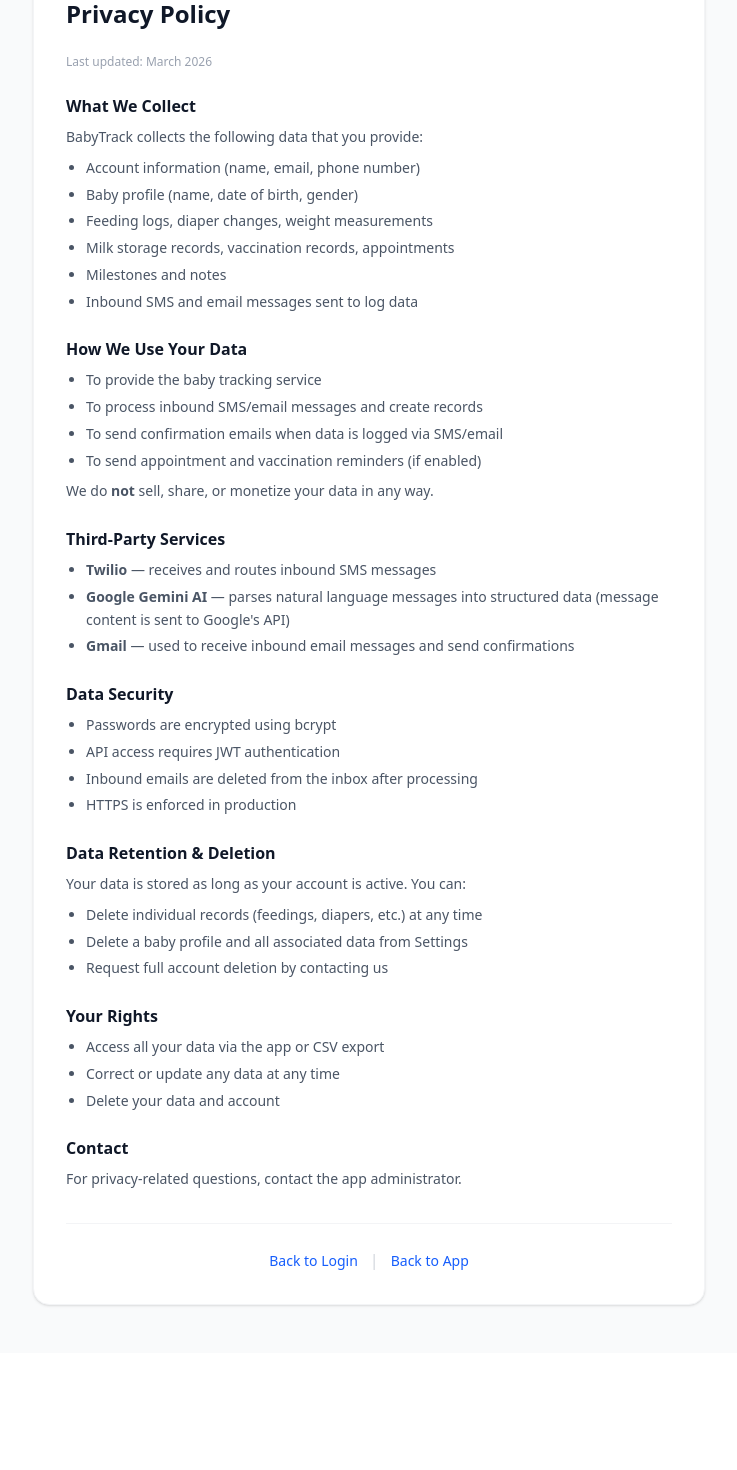
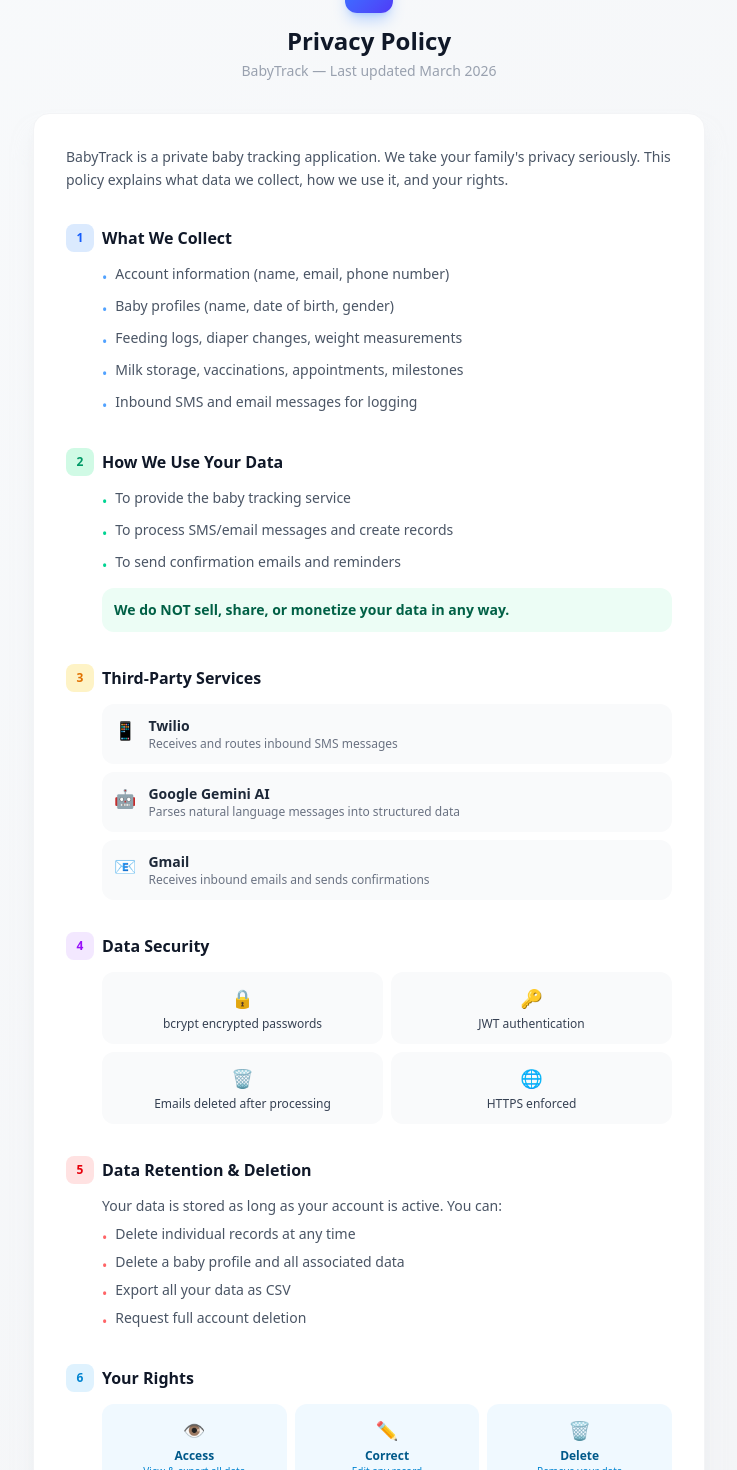
Before and after one commit to git4ruby/babytrack-frontend, a Vue app: page /privacy in a window 1280 px wide. Shown: the part 83-1553 px from the top of the page, without its empty margins (271-1008 px from the left). Before the commit the page ends 1436 px from the top, so only its background shows below. Built offline with nearby package versions, Linux system fonts and the light colour scheme.

Commit message:
Redesign privacy policy — branded header, numbered sections, icon cards, dark mode

```diff
--- a/src/views/PrivacyView.vue
+++ b/src/views/PrivacyView.vue
@@ -1,81 +1,138 @@
 <template>
-  <div class="min-h-screen bg-gray-50 py-12 px-4">
-    <div class="max-w-2xl mx-auto bg-white rounded-2xl shadow-sm border border-gray-100 p-8">
-      <h1 class="text-2xl font-bold text-gray-900 mb-6">Privacy Policy</h1>
-      <p class="text-xs text-gray-400 mb-6">Last updated: March 2026</p>
+  <div class="min-h-screen bg-gradient-to-br from-slate-50 to-gray-100 dark:from-gray-950 dark:to-gray-900 py-12 px-4">
+    <div class="max-w-2xl mx-auto">
+      <!-- Header -->
+      <div class="text-center mb-8">
+        <div class="inline-flex items-center justify-center w-12 h-12 rounded-xl bg-gradient-to-br from-blue-500 to-indigo-600 text-white text-lg font-bold shadow-lg shadow-blue-500/30 mb-3">B</div>
+        <h1 class="text-2xl font-black text-gray-900 dark:text-white">Privacy Policy</h1>
+        <p class="text-sm text-gray-400 mt-1">BabyTrack — Last updated March 2026</p>
+      </div>
 
-      <div class="space-y-6 text-sm text-gray-600 leading-relaxed">
+      <div class="bg-white dark:bg-gray-900 rounded-2xl shadow-xl shadow-gray-200/50 dark:shadow-none border border-gray-100 dark:border-gray-800 p-8 space-y-8">
+        <!-- Intro -->
+        <p class="text-sm text-gray-600 dark:text-gray-400 leading-relaxed">
+          BabyTrack is a private baby tracking application. We take your family's privacy seriously. This policy explains what data we collect, how we use it, and your rights.
+        </p>
+
         <section>
-          <h2 class="text-base font-bold text-gray-900 mb-2">What We Collect</h2>
-          <p>BabyTrack collects the following data that you provide:</p>
-          <ul class="list-disc pl-5 mt-2 space-y-1">
-            <li>Account information (name, email, phone number)</li>
-            <li>Baby profile (name, date of birth, gender)</li>
-            <li>Feeding logs, diaper changes, weight measurements</li>
-            <li>Milk storage records, vaccination records, appointments</li>
-            <li>Milestones and notes</li>
-            <li>Inbound SMS and email messages sent to log data</li>
+          <h2 class="flex items-center gap-2 text-base font-bold text-gray-900 dark:text-white mb-3">
+            <span class="w-7 h-7 rounded-lg bg-blue-100 dark:bg-blue-900/30 flex items-center justify-center text-blue-600 dark:text-blue-400 text-xs font-bold">1</span>
+            What We Collect
+          </h2>
+          <ul class="space-y-2 text-sm text-gray-600 dark:text-gray-400 pl-9">
+            <li class="flex items-start gap-2"><span class="text-blue-400 mt-1">•</span>Account information (name, email, phone number)</li>
+            <li class="flex items-start gap-2"><span class="text-blue-400 mt-1">•</span>Baby profiles (name, date of birth, gender)</li>
+            <li class="flex items-start gap-2"><span class="text-blue-400 mt-1">•</span>Feeding logs, diaper changes, weight measurements</li>
+            <li class="flex items-start gap-2"><span class="text-blue-400 mt-1">•</span>Milk storage, vaccinations, appointments, milestones</li>
+            <li class="flex items-start gap-2"><span class="text-blue-400 mt-1">•</span>Inbound SMS and email messages for logging</li>
           </ul>
         </section>
 
         <section>
-          <h2 class="text-base font-bold text-gray-900 mb-2">How We Use Your Data</h2>
-          <ul class="list-disc pl-5 space-y-1">
-            <li>To provide the baby tracking service</li>
-            <li>To process inbound SMS/email messages and create records</li>
-            <li>To send confirmation emails when data is logged via SMS/email</li>
-            <li>To send appointment and vaccination reminders (if enabled)</li>
+          <h2 class="flex items-center gap-2 text-base font-bold text-gray-900 dark:text-white mb-3">
+            <span class="w-7 h-7 rounded-lg bg-emerald-100 dark:bg-emerald-900/30 flex items-center justify-center text-emerald-600 dark:text-emerald-400 text-xs font-bold">2</span>
+            How We Use Your Data
+          </h2>
+          <ul class="space-y-2 text-sm text-gray-600 dark:text-gray-400 pl-9">
+            <li class="flex items-start gap-2"><span class="text-emerald-400 mt-1">•</span>To provide the baby tracking service</li>
+            <li class="flex items-start gap-2"><span class="text-emerald-400 mt-1">•</span>To process SMS/email messages and create records</li>
+            <li class="flex items-start gap-2"><span class="text-emerald-400 mt-1">•</span>To send confirmation emails and reminders</li>
           </ul>
-          <p class="mt-2">We do <strong>not</strong> sell, share, or monetize your data in any way.</p>
+          <div class="mt-3 ml-9 bg-emerald-50 dark:bg-emerald-900/20 rounded-xl p-3">
+            <p class="text-sm font-semibold text-emerald-800 dark:text-emerald-300">We do NOT sell, share, or monetize your data in any way.</p>
+          </div>
         </section>
 
         <section>
-          <h2 class="text-base font-bold text-gray-900 mb-2">Third-Party Services</h2>
-          <ul class="list-disc pl-5 space-y-1">
-            <li><strong>Twilio</strong> — receives and routes inbound SMS messages</li>
-            <li><strong>Google Gemini AI</strong> — parses natural language messages into structured data (message content is sent to Google's API)</li>
-            <li><strong>Gmail</strong> — used to receive inbound email messages and send confirmations</li>
-          </ul>
+          <h2 class="flex items-center gap-2 text-base font-bold text-gray-900 dark:text-white mb-3">
+            <span class="w-7 h-7 rounded-lg bg-amber-100 dark:bg-amber-900/30 flex items-center justify-center text-amber-600 dark:text-amber-400 text-xs font-bold">3</span>
+            Third-Party Services
+          </h2>
+          <div class="space-y-2 pl-9">
+            <div class="bg-gray-50 dark:bg-gray-800 rounded-xl p-3 flex items-start gap-3">
+              <span class="text-lg">📱</span>
+              <div><p class="text-sm font-semibold text-gray-800 dark:text-gray-200">Twilio</p><p class="text-xs text-gray-500 dark:text-gray-400">Receives and routes inbound SMS messages</p></div>
+            </div>
+            <div class="bg-gray-50 dark:bg-gray-800 rounded-xl p-3 flex items-start gap-3">
+              <span class="text-lg">🤖</span>
+              <div><p class="text-sm font-semibold text-gray-800 dark:text-gray-200">Google Gemini AI</p><p class="text-xs text-gray-500 dark:text-gray-400">Parses natural language messages into structured data</p></div>
+            </div>
+            <div class="bg-gray-50 dark:bg-gray-800 rounded-xl p-3 flex items-start gap-3">
+              <span class="text-lg">📧</span>
+              <div><p class="text-sm font-semibold text-gray-800 dark:text-gray-200">Gmail</p><p class="text-xs text-gray-500 dark:text-gray-400">Receives inbound emails and sends confirmations</p></div>
+            </div>
+          </div>
         </section>
 
         <section>
-          <h2 class="text-base font-bold text-gray-900 mb-2">Data Security</h2>
-          <ul class="list-disc pl-5 space-y-1">
-            <li>Passwords are encrypted using bcrypt</li>
-            <li>API access requires JWT authentication</li>
-            <li>Inbound emails are deleted from the inbox after processing</li>
-            <li>HTTPS is enforced in production</li>
-          </ul>
+          <h2 class="flex items-center gap-2 text-base font-bold text-gray-900 dark:text-white mb-3">
+            <span class="w-7 h-7 rounded-lg bg-purple-100 dark:bg-purple-900/30 flex items-center justify-center text-purple-600 dark:text-purple-400 text-xs font-bold">4</span>
+            Data Security
+          </h2>
+          <div class="grid grid-cols-2 gap-2 pl-9">
+            <div class="bg-gray-50 dark:bg-gray-800 rounded-xl p-3 text-center">
+              <span class="text-lg">🔒</span>
+              <p class="text-xs font-medium text-gray-700 dark:text-gray-300 mt-1">bcrypt encrypted passwords</p>
+            </div>
+            <div class="bg-gray-50 dark:bg-gray-800 rounded-xl p-3 text-center">
+              <span class="text-lg">🔑</span>
+              <p class="text-xs font-medium text-gray-700 dark:text-gray-300 mt-1">JWT authentication</p>
+            </div>
+            <div class="bg-gray-50 dark:bg-gray-800 rounded-xl p-3 text-center">
+              <span class="text-lg">🗑️</span>
+              <p class="text-xs font-medium text-gray-700 dark:text-gray-300 mt-1">Emails deleted after processing</p>
+            </div>
+            <div class="bg-gray-50 dark:bg-gray-800 rounded-xl p-3 text-center">
+              <span class="text-lg">🌐</span>
+              <p class="text-xs font-medium text-gray-700 dark:text-gray-300 mt-1">HTTPS enforced</p>
+            </div>
+          </div>
         </section>
 
         <section>
-          <h2 class="text-base font-bold text-gray-900 mb-2">Data Retention & Deletion</h2>
-          <p>Your data is stored as long as your account is active. You can:</p>
-          <ul class="list-disc pl-5 mt-2 space-y-1">
-            <li>Delete individual records (feedings, diapers, etc.) at any time</li>
-            <li>Delete a baby profile and all associated data from Settings</li>
-            <li>Request full account deletion by contacting us</li>
-          </ul>
+          <h2 class="flex items-center gap-2 text-base font-bold text-gray-900 dark:text-white mb-3">
+            <span class="w-7 h-7 rounded-lg bg-red-100 dark:bg-red-900/30 flex items-center justify-center text-red-600 dark:text-red-400 text-xs font-bold">5</span>
+            Data Retention & Deletion
+          </h2>
+          <div class="text-sm text-gray-600 dark:text-gray-400 pl-9 space-y-2">
+            <p>Your data is stored as long as your account is active. You can:</p>
+            <ul class="space-y-1">
+              <li class="flex items-start gap-2"><span class="text-red-400 mt-1">•</span>Delete individual records at any time</li>
+              <li class="flex items-start gap-2"><span class="text-red-400 mt-1">•</span>Delete a baby profile and all associated data</li>
+              <li class="flex items-start gap-2"><span class="text-red-400 mt-1">•</span>Export all your data as CSV</li>
+              <li class="flex items-start gap-2"><span class="text-red-400 mt-1">•</span>Request full account deletion</li>
+            </ul>
+          </div>
         </section>
 
         <section>
-          <h2 class="text-base font-bold text-gray-900 mb-2">Your Rights</h2>
-          <ul class="list-disc pl-5 space-y-1">
-            <li>Access all your data via the app or CSV export</li>
-            <li>Correct or update any data at any time</li>
-            <li>Delete your data and account</li>
-          </ul>
-        </section>
-
-        <section>
-          <h2 class="text-base font-bold text-gray-900 mb-2">Contact</h2>
-          <p>For privacy-related questions, contact the app administrator.</p>
+          <h2 class="flex items-center gap-2 text-base font-bold text-gray-900 dark:text-white mb-3">
+            <span class="w-7 h-7 rounded-lg bg-sky-100 dark:bg-sky-900/30 flex items-center justify-center text-sky-600 dark:text-sky-400 text-xs font-bold">6</span>
+            Your Rights
+          </h2>
+          <div class="pl-9 grid grid-cols-3 gap-2">
+            <div class="bg-sky-50 dark:bg-sky-900/20 rounded-xl p-3 text-center">
+              <p class="text-lg mb-1">👁️</p>
+              <p class="text-xs font-semibold text-sky-800 dark:text-sky-300">Access</p>
+              <p class="text-[10px] text-sky-600 dark:text-sky-400">View & export all data</p>
+            </div>
+            <div class="bg-sky-50 dark:bg-sky-900/20 rounded-xl p-3 text-center">
+              <p class="text-lg mb-1">✏️</p>
+              <p class="text-xs font-semibold text-sky-800 dark:text-sky-300">Correct</p>
+              <p class="text-[10px] text-sky-600 dark:text-sky-400">Edit any record</p>
+            </div>
+            <div class="bg-sky-50 dark:bg-sky-900/20 rounded-xl p-3 text-center">
+              <p class="text-lg mb-1">🗑️</p>
+              <p class="text-xs font-semibold text-sky-800 dark:text-sky-300">Delete</p>
+              <p class="text-[10px] text-sky-600 dark:text-sky-400">Remove your data</p>
+            </div>
+          </div>
         </section>
       </div>
 
-      <div class="mt-8 pt-6 border-t border-gray-100 text-center">
+      <!-- Footer -->
+      <div class="mt-6 text-center space-x-4">
         <router-link to="/login" class="text-sm text-blue-600 hover:text-blue-700 font-medium">Back to Login</router-link>
-        <span class="mx-3 text-gray-300">|</span>
         <router-link to="/" class="text-sm text-blue-600 hover:text-blue-700 font-medium">Back to App</router-link>
       </div>
     </div>
```
